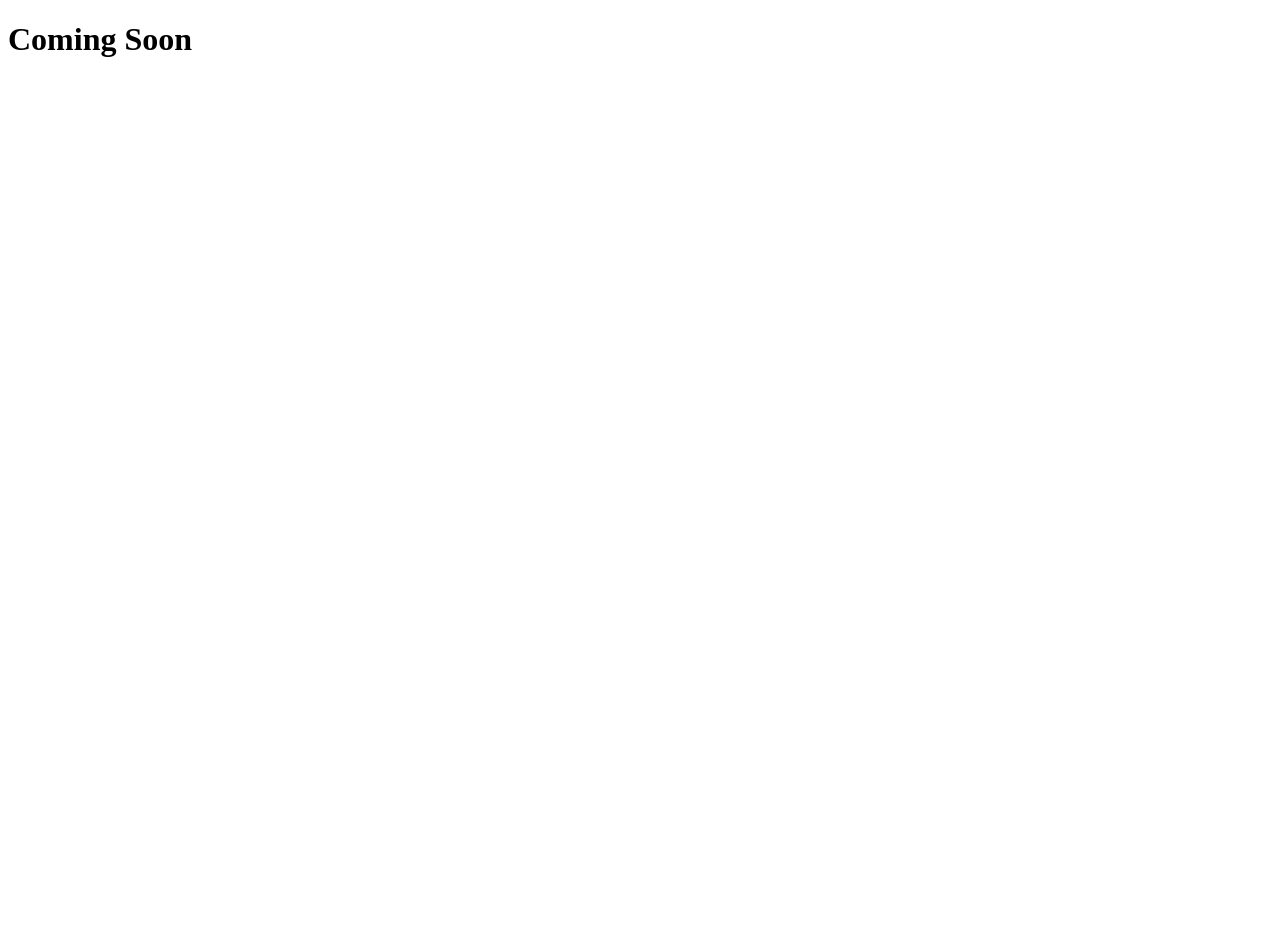
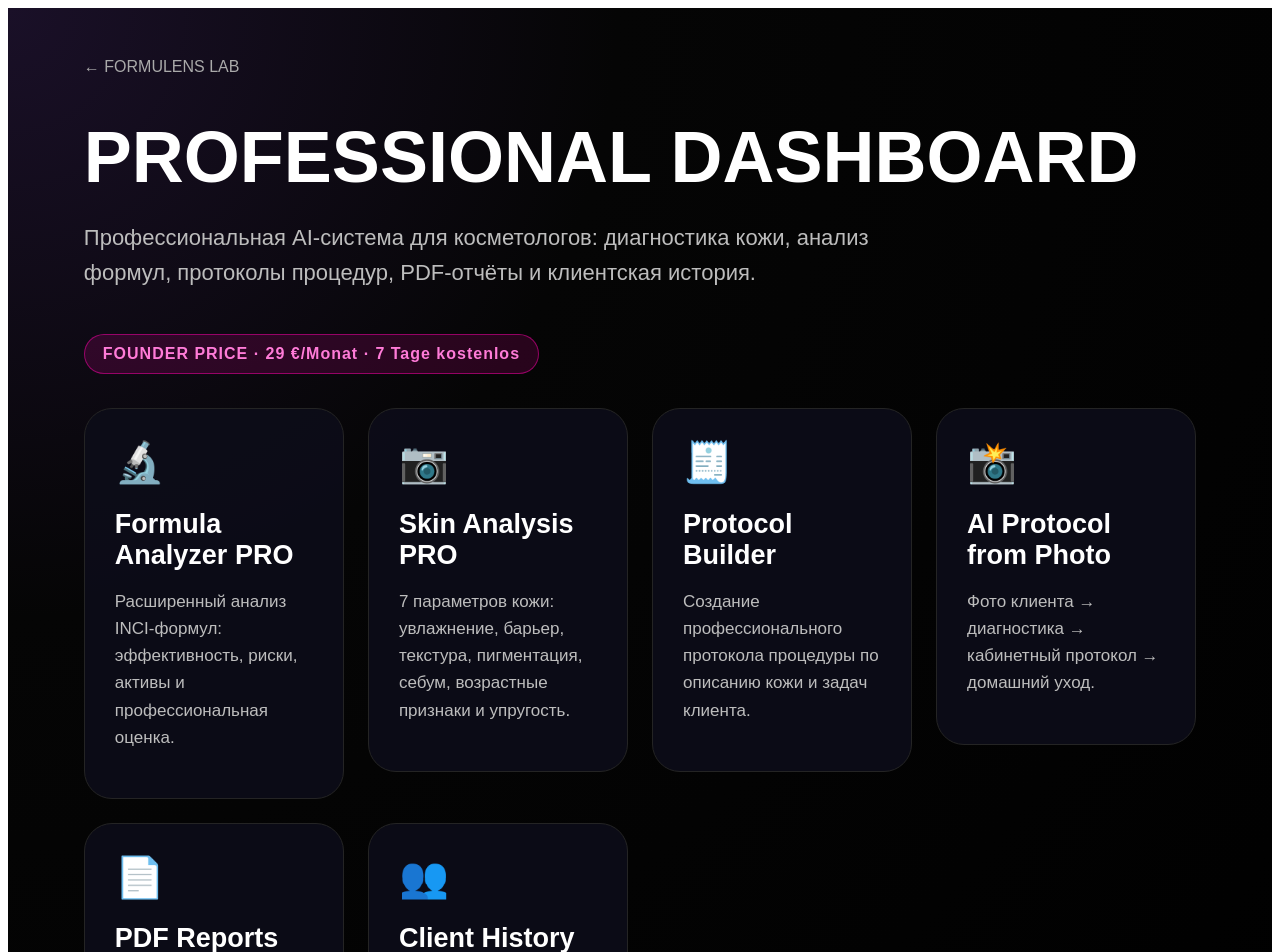
Before and after one commit to piladd-design/formulens-lab, a Next.js app: page /pro in a window 1280 px wide. Shown: the top 952 px of the page. Before the commit the page ends 800 px from the top, so only its background shows below. Built offline with nearby package versions, Linux system fonts and the light colour scheme.

Commit message:
Update page.js

```diff
--- a/app/pro/page.js
+++ b/app/pro/page.js
@@ -1,3 +1,138 @@
-export default function Page() {
-  return <h1>Coming Soon</h1>
+'use client'
+
+import Link from 'next/link'
+
+export default function ProDashboard() {
+  return (
+    <main
+      style={{
+        minHeight: '100vh',
+        background:
+          'radial-gradient(circle at top left,#1a1028 0%,#050505 35%,#000 100%)',
+        color: 'white',
+        padding: '50px 6%',
+        fontFamily: 'Arial, sans-serif',
+      }}
+    >
+      <div style={{ maxWidth: '1300px', margin: '0 auto' }}>
+        <Link href="/" style={{ color: '#aaa', textDecoration: 'none' }}>
+          ← FORMULENS LAB
+        </Link>
+
+        <h1
+          style={{
+            fontSize: 'clamp(42px,6vw,72px)',
+            margin: '40px 0 16px',
+            fontWeight: 900,
+          }}
+        >
+          PROFESSIONAL DASHBOARD
+        </h1>
+
+        <p
+          style={{
+            color: '#bdbdbd',
+            fontSize: '22px',
+            maxWidth: '820px',
+            lineHeight: 1.6,
+            marginBottom: '44px',
+          }}
+        >
+          Профессиональная AI-система для косметологов: диагностика кожи,
+          анализ формул, протоколы процедур, PDF-отчёты и клиентская история.
+        </p>
+
+        <div
+          style={{
+            display: 'inline-block',
+            marginBottom: '34px',
+            padding: '10px 18px',
+            borderRadius: '999px',
+            background: 'rgba(255,0,170,0.14)',
+            border: '1px solid rgba(255,0,170,0.5)',
+            color: '#ff7bd8',
+            fontWeight: 800,
+            letterSpacing: '1px',
+          }}
+        >
+          FOUNDER PRICE · 29 €/Monat · 7 Tage kostenlos
+        </div>
+
+        <div
+          style={{
+            display: 'grid',
+            gridTemplateColumns: 'repeat(auto-fit,minmax(260px,1fr))',
+            gap: '24px',
+          }}
+        >
+          <ServiceCard
+            href="/pro/formula"
+            icon="🔬"
+            title="Formula Analyzer PRO"
+            text="Расширенный анализ INCI-формул: эффективность, риски, активы и профессиональная оценка."
+          />
+
+          <ServiceCard
+            href="/pro/skin"
+            icon="📷"
+            title="Skin Analysis PRO"
+            text="7 параметров кожи: увлажнение, барьер, текстура, пигментация, себум, возрастные признаки и упругость."
+          />
+
+          <ServiceCard
+            href="/pro/protocol"
+            icon="🧾"
+            title="Protocol Builder"
+            text="Создание профессионального протокола процедуры по описанию кожи и задач клиента."
+          />
+
+          <ServiceCard
+            href="/pro/photo-protocol"
+            icon="📸"
+            title="AI Protocol from Photo"
+            text="Фото клиента → диагностика → кабинетный протокол → домашний уход."
+          />
+
+          <ServiceCard
+            href="/pro/reports"
+            icon="📄"
+            title="PDF Reports"
+            text="Премиальные отчёты для клиента: диагностика, стратегия, протокол и домашний уход."
+          />
+
+          <ServiceCard
+            href="/pro/clients"
+            icon="👥"
+            title="Client History"
+            text="История клиентов, анализов, процедур и рекомендаций для повторных консультаций."
+          />
+        </div>
+      </div>
+    </main>
+  )
 }
+
+function ServiceCard({ href, icon, title, text }) {
+  return (
+    <Link href={href} style={{ textDecoration: 'none', color: 'white' }}>
+      <div
+        style={{
+          minHeight: '250px',
+          background: 'rgba(12,12,24,0.92)',
+          border: '1px solid #242424',
+          borderRadius: '28px',
+          padding: '30px',
+          cursor: 'pointer',
+        }}
+      >
+        <div style={{ fontSize: '40px', marginBottom: '22px' }}>{icon}</div>
+
+        <h2 style={{ fontSize: '27px', marginBottom: '14px' }}>{title}</h2>
+
+        <p style={{ color: '#bdbdbd', lineHeight: 1.6, fontSize: '17px' }}>
+          {text}
+        </p>
+      </div>
+    </Link>
+  )
+}
```
